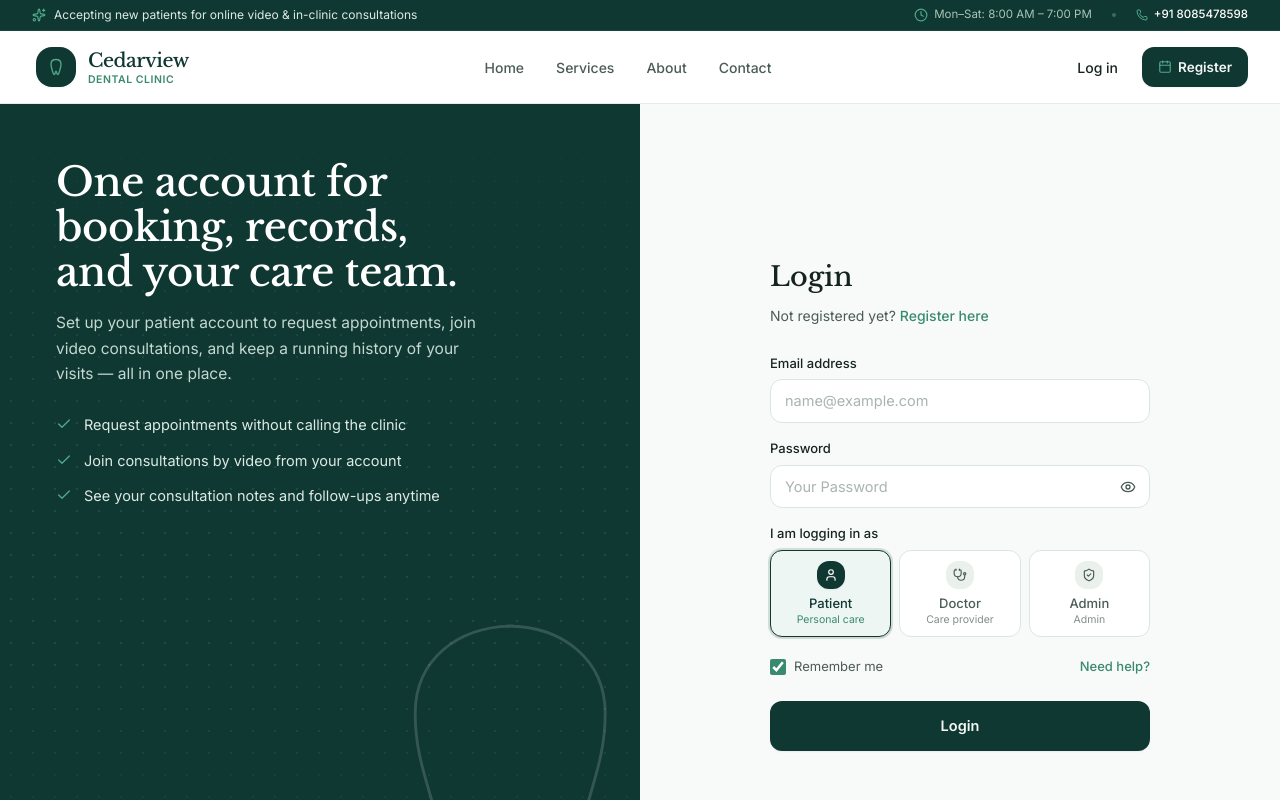
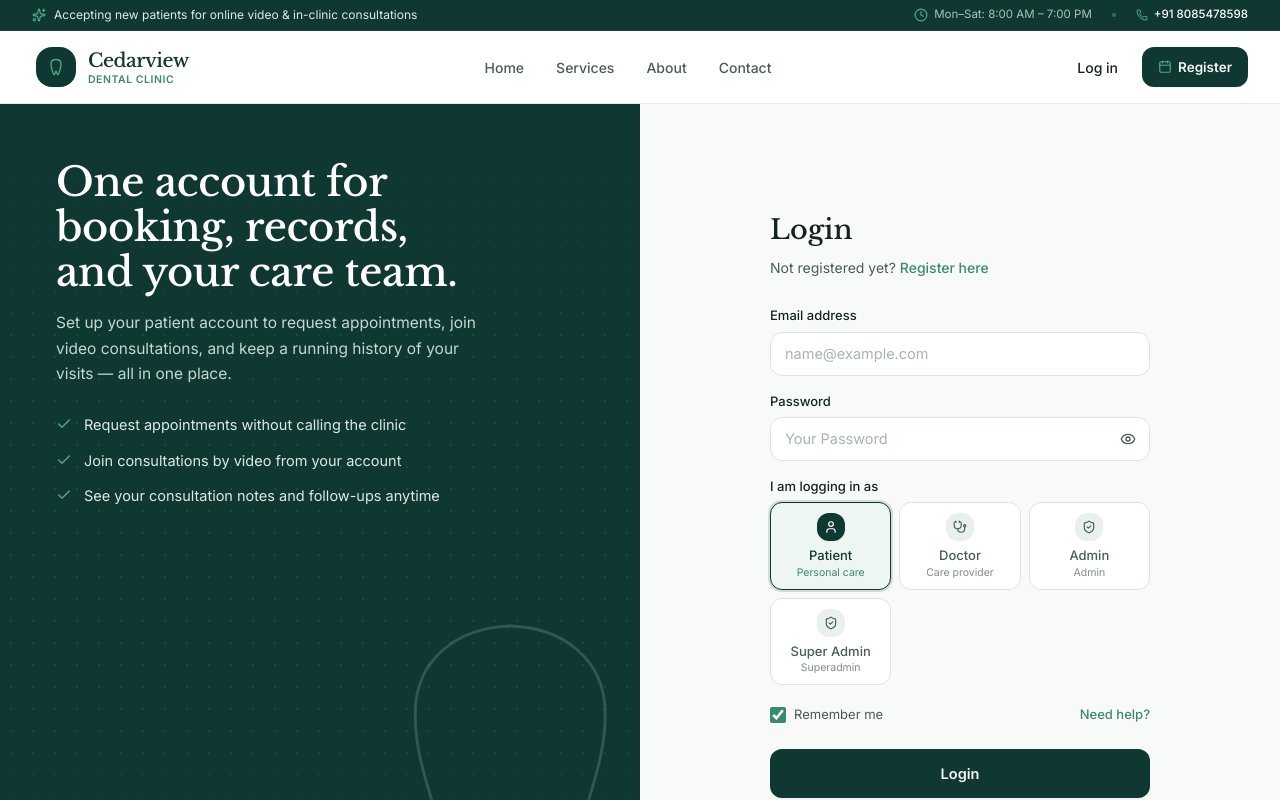
Before and after one commit to adnan-p-786/dental-consultation-frontend, a React (Vite) app: page /auth/login in a window 1280 px wide. Shown: the top 800 px of the page. Built offline with nearby package versions, Linux system fonts and the light colour scheme.

Commit message:
feat: add frontend authentication, routing, and admin dashboard components

```diff
--- a/src/admin/components/AdminSidebar.tsx
+++ b/src/admin/components/AdminSidebar.tsx
@@ -44,21 +44,29 @@ export const AdminSidebar: React.FC<AdminSidebarProps> = ({
   mobileOpen = false,
   onCloseMobile,
 }) => {
-  const { user, logout } = useAuth();
-  const adminName = user ? `${user.firstName} ${user.lastName}` : "Admin";
+  const { user, logout, isSuperAdmin } = useAuth();
+  const isSuper = isSuperAdmin || user?.role === "superadmin";
+  const adminName = user
+    ? `${user.firstName} ${user.lastName}`
+    : isSuper
+      ? "Super Admin"
+      : "Admin";
   const adminInitials = user
     ? `${user.firstName[0] || ""}${user.lastName[0] || ""}`.toUpperCase() ||
-      "AD"
-    : "SA";
-  const adminRoleLabel = user?.role === "admin" ? "Administrator" : "Staff";
+      (isSuper ? "SA" : "AD")
+    : isSuper
+      ? "SA"
+      : "AD";
+  const adminRoleLabel = isSuper ? "Super Admin" : "Clinic Admin";
 
-  const navItems = [
+  const allNavItems = [
     {
       id: "overview" as AdminTab,
       label: "Dashboard Overview",
       shortLabel: "Overview",
       icon: LayoutDashboard,
       badge: null,
+      superOnly: false,
     },
     {
       id: "appointments" as AdminTab,
@@ -66,6 +74,7 @@ export const AdminSidebar: React.FC<AdminSidebarProps> = ({
       shortLabel: "Appointments",
       icon: CalendarCheck2,
       badge: pendingRequestsCount > 0 ? pendingRequestsCount : null,
+      superOnly: false,
     },
     {
       id: "doctors" as AdminTab,
@@ -73,6 +82,7 @@ export const AdminSidebar: React.FC<AdminSidebarProps> = ({
       shortLabel: "Doctors",
       icon: Stethoscope,
       badge: null,
+      superOnly: false,
     },
     {
       id: "reports" as AdminTab,
@@ -80,6 +90,7 @@ export const AdminSidebar: React.FC<AdminSidebarProps> = ({
       shortLabel: "Analytics",
       icon: BarChart3,
       badge: null,
+      superOnly: true,
     },
     {
       id: "settings" as AdminTab,
@@ -87,8 +98,11 @@ export const AdminSidebar: React.FC<AdminSidebarProps> = ({
       shortLabel: "Settings",
       icon: Settings,
       badge: null,
+      superOnly: true,
     },
   ];
+
+  const navItems = allNavItems.filter((item) => !item.superOnly || isSuper);
 
   return (
     <>
@@ -135,7 +149,7 @@ export const AdminSidebar: React.FC<AdminSidebarProps> = ({
                   <div className="flex items-center gap-1.5">
                     <span className="text-xs text-ink-soft">Dental Portal</span>
                     <span className="text-[10px] font-bold uppercase tracking-wider bg-teal-50 text-teal-800 px-1.5 py-0.2 rounded border border-teal-200">
-                      Admin
+                      {isSuper ? "Super Admin" : "Admin"}
                     </span>
                   </div>
                 </div>
--- a/src/admin/components/DoctorManagementView.tsx
+++ b/src/admin/components/DoctorManagementView.tsx
@@ -255,6 +255,7 @@ export const DoctorManagementView: React.FC<DoctorManagementViewProps> = ({
                 >
                   Toggle Availability
                 </Button>
+                {onUpdateDoctor && (
                   <Button
                     variant="ghost"
                     size="sm"
@@ -267,6 +268,7 @@ export const DoctorManagementView: React.FC<DoctorManagementViewProps> = ({
                   >
                     <Pencil className="w-3.5 h-3.5" />
                   </Button>
+                )}
                 {onDeleteDoctor && (
                   <Button
                     variant="ghost"
--- a/src/admin/pages/Dashboard.tsx
+++ b/src/admin/pages/Dashboard.tsx
@@ -44,6 +44,7 @@ import type {
   TreatmentType,
 } from "../types";
 import { appointmentService } from "@/lib/appointmentService";
+import { useAuth } from "@/auth/AuthContext";
 
 function Dashboard() {
   const [appointments, setAppointments] = useState<Appointment[]>(() => {
@@ -159,7 +160,19 @@ function Dashboard() {
 
     fetchRegisteredDoctors();
   }, []);
+  const { user, isSuperAdmin } = useAuth();
+  const isSuper = isSuperAdmin || user?.role === "superadmin";
+  const currentActor = isSuper ? "Super Admin" : "Clinic Admin";
+
   const [activeTab, setActiveTab] = useState<AdminTab>("overview");
+
+  // Prevent regular admin from getting stuck on restricted tabs
+  useEffect(() => {
+    if (!isSuper && (activeTab === "settings" || activeTab === "reports")) {
+      setActiveTab("overview");
+    }
+  }, [isSuper, activeTab]);
+
   const [sidebarCollapsed, setSidebarCollapsed] = useState(false);
   const [mobileMenuOpen, setMobileMenuOpen] = useState(false);
 
@@ -300,7 +313,7 @@ function Dashboard() {
                   minute: "2-digit",
                 }),
                 action: `Status changed to ${newStatus.replace("_", " ")}`,
-                actor: "Super Admin",
+                actor: currentActor,
                 details: note,
               },
               ...apt.timeline,
@@ -342,7 +355,7 @@ function Dashboard() {
                   minute: "2-digit",
                 }),
                 action: `Assigned to ${doctorObj?.name}`,
-                actor: "Super Admin",
+                actor: currentActor,
               },
               ...apt.timeline,
             ],
@@ -382,7 +395,7 @@ function Dashboard() {
                   minute: "2-digit",
                 }),
                 action: `Proposed New Slot: ${date} at ${time}`,
-                actor: "Super Admin",
+                actor: currentActor,
                 details: note,
               },
               ...apt.timeline,
@@ -421,7 +434,7 @@ function Dashboard() {
                   minute: "2-digit",
                 }),
                 action: `Video Meeting Link Generated (${platform.replace("_", " ")})`,
-                actor: "Super Admin",
+                actor: currentActor,
                 details: link,
               },
               ...apt.timeline,
@@ -458,7 +471,7 @@ function Dashboard() {
                   minute: "2-digit",
                 }),
                 action: "Clinical Consultation Notes Saved",
-                actor: "Super Admin",
+                actor: currentActor,
               },
               ...apt.timeline,
             ],
@@ -498,7 +511,7 @@ function Dashboard() {
             minute: "2-digit",
           }),
           action: "Direct Appointment Created",
-          actor: "Super Admin (Direct Booking)",
+          actor: `${currentActor} (Direct Booking)`,
         },
       ],
       createdAt: new Date().toISOString(),
@@ -1203,9 +1216,9 @@ function Dashboard() {
             <DoctorManagementView
               doctors={doctors}
               onToggleStatus={handleToggleDoctorStatus}
-              onAddDoctor={handleAddDoctor}
-              onUpdateDoctor={handleUpdateDoctor}
-              onDeleteDoctor={handleDeleteDoctor}
+              onAddDoctor={isSuper ? handleAddDoctor : undefined}
+              onUpdateDoctor={isSuper ? handleUpdateDoctor : undefined}
+              onDeleteDoctor={isSuper ? handleDeleteDoctor : undefined}
             />
           )}
 
--- a/src/auth/AuthContext.tsx
+++ b/src/auth/AuthContext.tsx
@@ -1,6 +1,6 @@
 import React, { createContext, useContext, useState, useEffect } from "react";
 
-export type UserRole = "patient" | "doctor" | "admin";
+export type UserRole = "patient" | "doctor" | "superadmin" | "admin";
 
 export interface AuthUser {
   id: number;
@@ -19,6 +19,7 @@ interface AuthContextType {
   isAuthenticated: boolean;
   role: UserRole | null;
   isAdmin: boolean;
+  isSuperAdmin: boolean;
   isDoctor: boolean;
   isPatient: boolean;
   login: (token: string, user: AuthUser) => void;
@@ -79,7 +80,8 @@ export const AuthProvider: React.FC<{ children: React.ReactNode }> = ({
 
   const role = user?.role || null;
   const isAuthenticated = Boolean(token && user);
-  const isAdmin = role === "admin";
+  const isSuperAdmin = role === "superadmin";
+  const isAdmin = role === "admin" || role === "superadmin";
   const isDoctor = role === "doctor";
   const isPatient = role === "patient";
 
@@ -92,6 +94,7 @@ export const AuthProvider: React.FC<{ children: React.ReactNode }> = ({
         isAuthenticated,
         role,
         isAdmin,
+        isSuperAdmin,
         isDoctor,
         isPatient,
         login,
--- a/src/auth/Login.tsx
+++ b/src/auth/Login.tsx
@@ -27,6 +27,7 @@ const roles = [
   { id: "Patient", label: "Patient", icon: User, desc: "Personal care" },
   { id: "Doctor", label: "Doctor", icon: Stethoscope, desc: "Care provider" },
   { id: "Admin", label: "Admin", icon: ShieldCheck, desc: "Admin" },
+  { id: "Superadmin", label: "Super Admin", icon: ShieldCheck, desc: "Superadmin" },
 ];
 
 function Login() {
@@ -35,9 +36,9 @@ function Login() {
   const redirectPath = searchParams.get("redirect");
   const { login, isAuthenticated, user } = useAuth();
 
-  const [userType, setUserType] = useState<"Patient" | "Doctor" | "Admin">(
-    "Patient",
-  );
+  const [userType, setUserType] = useState<
+    "Patient" | "Doctor" | "Admin" | "Superadmin"
+  >("Patient");
   const [showPassword, setShowPassword] = useState(false);
   const [formData, setFormData] = useState({
     email: "",
@@ -54,7 +55,7 @@ function Login() {
     if (isAuthenticated && user) {
       if (redirectPath) {
         navigate(redirectPath, { replace: true });
-      } else if (user.role === "admin") {
+      } else if (user.role === "superadmin" || (user.role as string) === "admin") {
         navigate("/admin/dashboard", { replace: true });
       } else if (user.role === "doctor") {
         navigate("/doctor/dashboard", { replace: true });
@@ -73,7 +74,9 @@ function Login() {
     if (error) setError(null);
   };
 
-  const handleRoleSelect = (roleId: "Patient" | "Doctor" | "Admin") => {
+  const handleRoleSelect = (
+    roleId: "Patient" | "Doctor" | "Admin" | "Superadmin",
+  ) => {
     setUserType(roleId);
     if (error) setError(null);
   };
@@ -120,7 +123,7 @@ function Login() {
       setTimeout(() => {
         if (redirectPath) {
           navigate(redirectPath);
-        } else if (resolvedRole === "admin") {
+        } else if (resolvedRole === "superadmin" || resolvedRole === "admin") {
           navigate("/admin/dashboard");
         } else if (resolvedRole === "doctor") {
           navigate("/doctor/dashboard");
@@ -312,7 +315,11 @@ function Login() {
                         disabled={loading}
                         onClick={() =>
                           handleRoleSelect(
-                            role.id as "Patient" | "Doctor" | "Admin",
+                            role.id as
+                              | "Patient"
+                              | "Doctor"
+                              | "Admin"
+                              | "Superadmin",
                           )
                         }
                         className={`group relative flex flex-col items-center justify-center py-2.5 px-2 rounded-xl border transition-all duration-150 cursor-pointer text-center ${
--- a/src/auth/ProtectedRoute.tsx
+++ b/src/auth/ProtectedRoute.tsx
@@ -57,7 +57,7 @@ export const ProtectedRoute: React.FC<ProtectedRouteProps> = ({
     allowedRoles.length > 0 &&
     !allowedRoles.includes(user.role)
   ) {
-    if (user.role === "admin") {
+    if (user.role === "superadmin" || (user.role as string) === "admin") {
       return <Navigate to="/admin/dashboard" replace />;
     }
     if (user.role === "doctor") {
--- a/src/auth/Register.tsx
+++ b/src/auth/Register.tsx
@@ -37,7 +37,7 @@ function Register() {
     if (isAuthenticated && user) {
       if (redirectPath) {
         navigate(redirectPath, { replace: true });
-      } else if (user.role === "admin") {
+      } else if (user.role === "superadmin" || (user.role as string) === "admin") {
         navigate("/admin/dashboard", { replace: true });
       } else if (user.role === "doctor") {
         navigate("/doctor/dashboard", { replace: true });
@@ -153,7 +153,7 @@ function Register() {
           navigate(redirectPath);
         } else if (userType.toLowerCase() === "doctor") {
           navigate("/doctor/dashboard");
-        } else if (userType.toLowerCase() === "admin") {
+        } else if (userType.toLowerCase() === "superadmin" || userType.toLowerCase() === "admin") {
           navigate("/admin/dashboard");
         } else {
           navigate("/");
--- a/src/components/Header.tsx
+++ b/src/components/Header.tsx
@@ -26,7 +26,8 @@ function Header() {
   const [mobileMenuOpen, setMobileMenuOpen] = useState(false);
   const location = useLocation();
   const pathname = location.pathname;
-  const { user, isAuthenticated, logout, isAdmin, isDoctor } = useAuth();
+  const { user, isAuthenticated, logout, isAdmin, isSuperAdmin, isDoctor } = useAuth();
+  const isSuper = isSuperAdmin || user?.role === "superadmin";
   const isPatient = isAuthenticated && !isAdmin && !isDoctor;
 
   const isLinkActive = (href: string) => {
@@ -128,7 +129,7 @@ function Header() {
                     className="flex items-center gap-1.5 rounded-xl bg-teal-deep hover:bg-mint-deep active:scale-[0.98] transition-all text-paper text-[13.5px] font-semibold py-2 px-3.5 shadow-xs"
                   >
                     <ShieldCheck className="w-4 h-4 text-mint" />
-                    <span>Admin Dashboard</span>
+                    <span>{isSuper ? "Super Admin Dashboard" : "Admin Dashboard"}</span>
                   </Link>
                 )}
                 {isDoctor && (
@@ -267,7 +268,7 @@ function Header() {
                     className="flex items-center justify-center gap-2 py-2.5 px-3 rounded-xl bg-teal-deep text-white text-[14px] font-semibold"
                   >
                     <ShieldCheck className="w-4 h-4 text-mint" />
-                    <span>Admin Dashboard</span>
+                    <span>{isSuper ? "Super Admin Dashboard" : "Admin Dashboard"}</span>
                   </Link>
                 )}
                 {isDoctor && (
--- a/src/main.tsx
+++ b/src/main.tsx
@@ -31,7 +31,7 @@ const router = createBrowserRouter([
     path: "/appointment",
     element: (
       <ProtectedRoute
-        allowedRoles={["patient", "admin", "doctor"]}
+        allowedRoles={["patient", "admin", "superadmin", "doctor"]}
         redirectTo="/auth/register"
       >
         <Appointment />
@@ -42,7 +42,7 @@ const router = createBrowserRouter([
     path: "/appointments",
     element: (
       <ProtectedRoute
-        allowedRoles={["patient", "admin", "doctor"]}
+        allowedRoles={["patient", "admin", "superadmin", "doctor"]}
         redirectTo="/auth/register"
       >
         <Appointment />
@@ -60,7 +60,7 @@ const router = createBrowserRouter([
   {
     path: "/admin/dashboard",
     element: (
-      <ProtectedRoute allowedRoles={["admin"]}>
+      <ProtectedRoute allowedRoles={["admin", "superadmin"]}>
         <DashboardAdmin />
       </ProtectedRoute>
     ),
@@ -68,7 +68,7 @@ const router = createBrowserRouter([
   {
     path: "/patient/portal",
     element: (
-      <ProtectedRoute allowedRoles={["patient", "admin"]}>
+      <ProtectedRoute allowedRoles={["patient", "admin", "superadmin"]}>
         <PatientPortal />
       </ProtectedRoute>
     ),
@@ -76,7 +76,7 @@ const router = createBrowserRouter([
   {
     path: "/patient/dashboard",
     element: (
-      <ProtectedRoute allowedRoles={["patient", "admin"]}>
+      <ProtectedRoute allowedRoles={["patient", "admin", "superadmin"]}>
         <PatientPortal />
       </ProtectedRoute>
     ),
```
Lines whose indentation alone changed are shown as unchanged.
